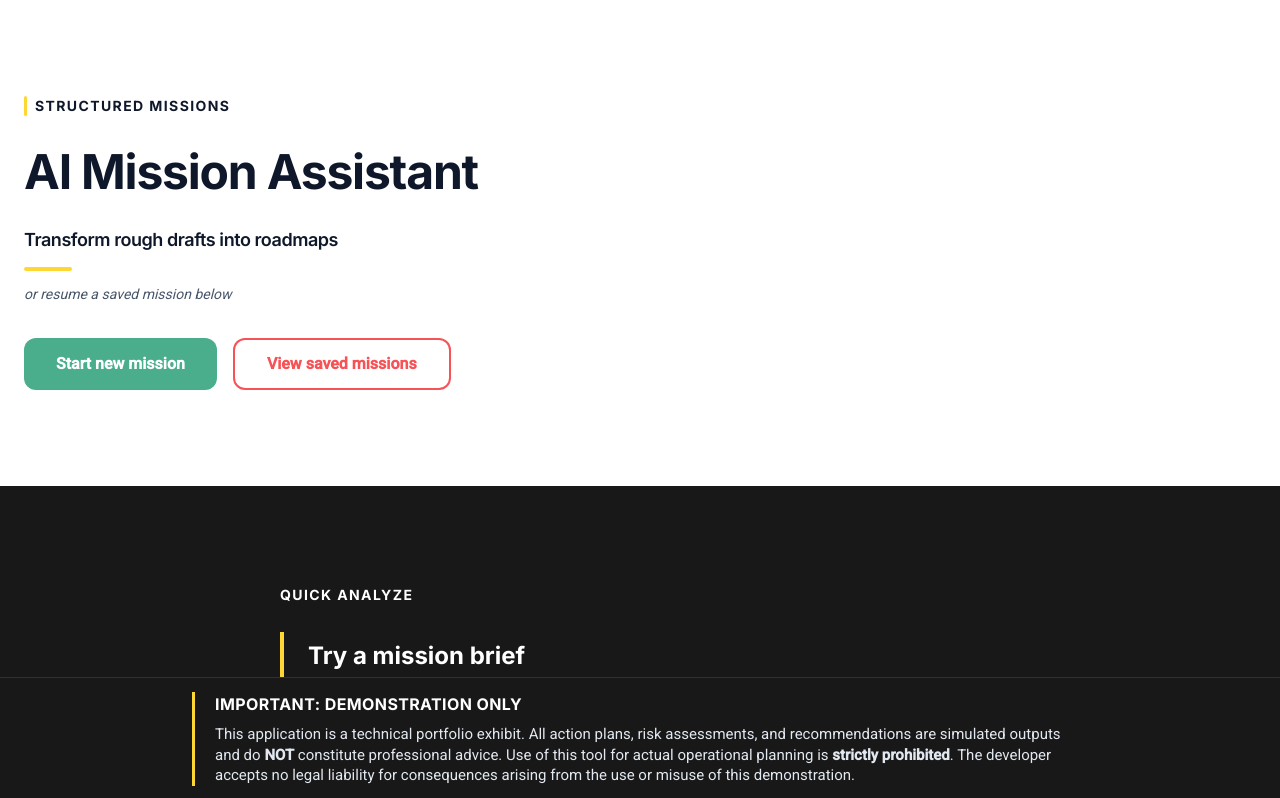
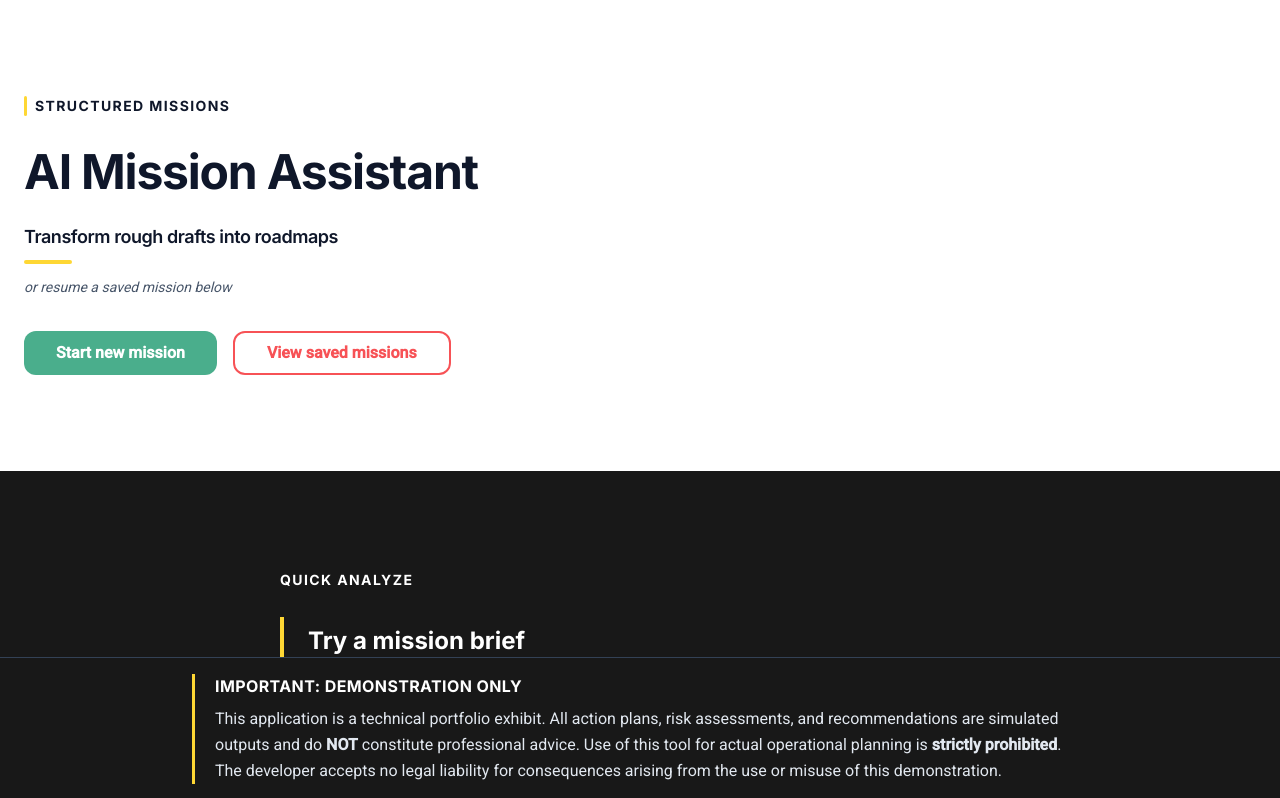
Before and after one commit to sflugum/ai-mission-assistant-demo, a React (Vite) app in the folder frontend/: page / in a window 1280 px wide. Shown: the top 798 px of the page. Built offline with nearby package versions, Linux system fonts and the light colour scheme; no server answers.

Commit message:
Troubleshooting Chrome/Brave showing blurry text on Start/Analyze buttons, in disclaimer, and at Mission Input. Firefox looks ok. Decreased some blur, still needs attention.

```diff
--- a/frontend/index.html
+++ b/frontend/index.html
@@ -1,20 +1,19 @@
 <!doctype html>
 <html lang="en">
+
 <head>
   <meta charset="UTF-8" />
   <meta name="viewport" content="width=device-width, initial-scale=1.0" />
   <title>AI Mission Assistant</title>
   <link rel="preconnect" href="https://fonts.googleapis.com" />
   <link rel="preconnect" href="https://fonts.gstatic.com" crossorigin />
-    <link
-      href="https://fonts.googleapis.com/css2?family=Inter:wght@600;700&family=Roboto:wght@400;500&display=swap"
-      rel="stylesheet"
-    />
+  <link href="https://fonts.googleapis.com/css2?family=Inter:wght@600;700&family=Roboto:wght@400;500&display=swap"
+    rel="stylesheet" />
 </head>
-  <body
-    class="m-0 min-h-screen bg-black p-0 font-sans text-slate-100 antialiased leading-relaxed"
-  >
+
+<body class="m-0 min-h-screen bg-black p-0 font-sans text-slate-100 leading-relaxed">
   <div id="root"></div>
   <script type="module" src="/src/main.jsx"></script>
 </body>
+
 </html>
--- a/frontend/src/App.jsx
+++ b/frontend/src/App.jsx
@@ -13,11 +13,11 @@ export default function App() {
       {/* Skip link targets `#main-content` on each page shell (see LandingPage, ResultsPage, etc.). */}
       <a
         href="#main-content"
-        className="pointer-events-none fixed left-6 top-0 z-[200] block -translate-y-full rounded-lg bg-highlight px-4 py-3 font-sans text-sm font-semibold text-surface opacity-0 ring-2 ring-accent transition-transform transition-opacity motion-reduce:transition-none focus:pointer-events-auto focus:translate-y-4 focus:opacity-100 focus:outline-none focus-visible:outline-none"
+        className="sr-only focus:not-sr-only focus:pointer-events-auto focus:fixed focus:left-6 focus:top-4 focus:z-[200] focus:block focus:rounded-lg focus:bg-highlight focus:px-4 focus:py-3 focus:font-sans focus:text-sm focus:font-semibold focus:text-surface focus:ring-2 focus:ring-accent focus:ring-offset-2 antialiased"
       >
         Skip to main content
       </a>
-      <div className="min-h-screen pb-[13rem] sm:pb-48 md:pb-44">
+      <div className="relative min-h-screen pb-52 sm:pb-48 md:pb-44">
         <Routes>
           <Route path="/" element={<LandingPage />} />
           <Route path="/results" element={<ResultsPage />} />
--- a/frontend/src/components/DemoDisclaimer.jsx
+++ b/frontend/src/components/DemoDisclaimer.jsx
@@ -5,20 +5,20 @@
 export default function DemoDisclaimer() {
   return (
     <aside
-      className="fixed bottom-0 left-0 right-0 z-[100] border-t border-slate-700/60 bg-surface px-4 py-3 sm:px-6 md:py-3.5"
+      className="fixed bottom-0 left-0 right-0 z-[100] border-t border-slate-700 bg-surface px-4 py-4 sm:px-6 md:py-4 antialiased"
       role="note"
       aria-label="Demonstration disclaimer"
     >
-      <div className="mx-auto max-w-4xl max-h-[30vh] overflow-y-auto border-l-[3px] border-accent pl-4 sm:max-h-[28vh] md:max-h-none md:pl-5">
+      <div className="mx-auto max-w-4xl max-h-[16rem] overflow-y-auto border-l-[3px] border-accent pl-4 md:max-h-none md:pl-5">
         <p className="font-heading text-sm font-bold uppercase tracking-wide text-highlight sm:text-base">
           IMPORTANT: DEMONSTRATION ONLY
         </p>
-        <p className="mt-2 font-sans text-sm font-normal leading-relaxed text-slate-200 sm:text-[15px] sm:leading-relaxed md:leading-snug">
+        <p className="mt-2 font-sans text-sm font-normal leading-relaxed text-slate-200 sm:text-sm md:text-base md:leading-relaxed">
           This application is a technical portfolio exhibit. All action plans, risk
           assessments, and recommendations are simulated outputs and do{' '}
-          <strong className="font-bold">NOT</strong> constitute
+          <strong className="font-bold -webkit-font-smoothing: antialiased">NOT</strong> constitute
           professional advice. Use of this tool for actual operational planning is{' '}
-          <strong className="font-bold">strictly prohibited</strong>.
+          <strong className="font-bold -webkit-font-smoothing: antialiased">strictly prohibited</strong>.
           The developer accepts no legal liability for consequences arising from the use
           or misuse of this demonstration.
         </p>
--- a/frontend/src/components/ErrorBoundary.jsx
+++ b/frontend/src/components/ErrorBoundary.jsx
@@ -7,7 +7,7 @@ function Fallback({ resetErrorBoundary }) {
       <button
         type="button"
         onClick={resetErrorBoundary}
-        className="rounded-md bg-slate-700 px-4 py-2 text-sm font-medium text-white transition hover:bg-slate-600 focus:outline-none focus:ring-2 focus:ring-slate-500"
+        className="rounded-md bg-slate-700 px-4 py-2 text-sm font-medium text-white transition hover:bg-slate-600 outline-none focus:outline focus:outline-2 focus:outline-offset-2 focus:outline-slate-300"
       >
         Try Again
       </button>
--- a/frontend/src/components/MissionInput.jsx
+++ b/frontend/src/components/MissionInput.jsx
@@ -1,5 +1,5 @@
 const btnAnalyzeBase =
-  'min-h-[44px] min-w-[44px] rounded-xl bg-primary px-6 py-3 text-base font-semibold text-white transition-colors hover:bg-[#3d997c] active:bg-[#368f72] disabled:opacity-60 focus-visible:outline-none focus-visible:ring-2 focus-visible:ring-accent focus-visible:ring-offset-2 focus-visible:ring-offset-surface'
+  'h-[44px] min-w-[44px] rounded-xl bg-primary px-6 text-base font-semibold text-white antialiased transition-colors hover:bg-[#3d997c] active:bg-[#368f72] disabled:opacity-60 focus-visible:outline-none focus-visible:ring-[3px] focus-visible:ring-accent focus-visible:ring-offset-[3px] focus-visible:ring-offset-white'
 
 export default function MissionInput({
   input,
@@ -16,14 +16,14 @@ export default function MissionInput({
   return (
     <form onSubmit={onSubmit} className="space-y-8">
       <label className="block space-y-6" htmlFor="mission-input">
-        <span className="block font-sans text-base font-bold">
+        <span className="block font-sans text-base font-bold text-highlight -webkit-font-smoothing: antialiased">
           Mission Input
         </span>
         <textarea
           id="mission-input"
           autoComplete="off"
           spellCheck="true"
-          className="w-full min-h-[140px] resize-y rounded-xl border border-slate-600 bg-[#0d0d0d] p-6 font-sans text-base leading-relaxed text-slate-100 outline-none transition-colors focus-visible:border-accent focus-visible:outline-none focus-visible:ring-2 focus-visible:ring-accent focus-visible:ring-offset-2 focus-visible:ring-offset-surface"
+          className="w-full min-h-[140px] resize-y rounded-xl border border-slate-600 bg-[#0d0d0d] p-6 font-sans text-base leading-relaxed text-slate-100 antialiased transition-colors focus-visible:border-accent focus-visible:outline-none focus-visible:ring-[3px] focus-visible:ring-accent focus-visible:ring-offset-[3px] focus-visible:ring-offset-[#0d0d0d]"
           value={input}
           onChange={(e) => onInputChange(e.target.value)}
           placeholder="Paste or type your mission brief…"
@@ -40,7 +40,7 @@ export default function MissionInput({
         </button>
 
         {error ? (
-          <p className="flex-1 rounded-xl border border-slate-600 border-l-accent bg-[#141414] p-6 font-sans text-sm font-medium leading-relaxed text-highlight sm:mt-0 sm:max-w-xl">
+          <p className="flex-1 rounded-xl border border-slate-600 shadow-[inset_3px_0_0_0_#YOUR_ACCENT_HEX] bg-[#141414] p-6 font-sans text-sm font-medium leading-relaxed text-highlight sm:mt-0 sm:max-w-xl antialiased">
             {error}
           </p>
         ) : null}
--- a/frontend/src/components/mission/MissionMarketingHero.tsx
+++ b/frontend/src/components/mission/MissionMarketingHero.tsx
@@ -1,20 +1,20 @@
 import type { ReactNode } from 'react'
 
 const focusRingHero =
-  'focus-visible:outline-none focus-visible:ring-2 focus-visible:ring-accent focus-visible:ring-offset-2 focus-visible:ring-offset-white'
+  'focus-visible:outline-none focus-visible:ring-[3px] focus-visible:ring-accent focus-visible:ring-offset-[3px] focus-visible:ring-offset-white'
 
 /** ≥44px tall tap target (WCAG 2.2 target size advisories where applicable). */
 export const heroBtnPrimaryClass =
-  `inline-flex min-h-[44px] min-w-[44px] items-center justify-center rounded-xl bg-primary px-8 py-3 text-base font-bold text-white transition-colors hover:bg-[#3d997c] active:bg-[#368f72] disabled:pointer-events-none disabled:opacity-60 ${focusRingHero}`
+  `inline-flex h-[44px] min-w-[44px] items-center justify-center rounded-xl bg-primary px-8 text-base font-semibold text-white -webkit-font-smoothing: antialiased transition-colors hover:bg-[#3d997c] active:bg-[#368f72] disabled:pointer-events-none disabled:opacity-60 ${focusRingHero}`
 
 export const heroBtnSecondaryClass =
-  `inline-flex min-h-[44px] min-w-[44px] items-center justify-center rounded-xl border-2 border-secondary bg-white px-8 py-3 text-base font-bold text-secondary transition-colors hover:bg-secondary/10 active:bg-secondary/15 ${focusRingHero}`
+  `inline-flex h-[44px] min-w-[44px] items-center justify-center rounded-xl border-2 border-secondary bg-white px-8 text-base font-semibold text-secondary -webkit-font-smoothing: antialiased transition-colors hover:bg-secondary/10 active:bg-secondary/15 text-highlight ${focusRingHero}`
 
 /** Canonical hero tagline — used on `/` and `/missions` so both stay in sync. */
 export function MarketingHeroTagline() {
   return (
     <div className="space-y-1">
-      <h2 className="font-heading text-lg font-semibold leading-snug tracking-tight text-slate-900">
+      <h2 className="font-heading text-lg font-semibold leading-none tracking-tight text-slate-900">
         Transform rough drafts into roadmaps
       </h2>
       <span
--- a/frontend/src/components/mission/MissionSelector.tsx
+++ b/frontend/src/components/mission/MissionSelector.tsx
@@ -14,10 +14,10 @@ import {
 } from './MissionMarketingHero'
 
 const btnResumeCard =
-  'inline-flex min-h-[44px] min-w-[44px] items-center justify-center rounded-xl border-2 border-primary bg-white px-4 py-2 text-sm font-semibold text-primary transition-colors hover:bg-primary/10 active:bg-primary/15 focus-visible:outline-none focus-visible:ring-2 focus-visible:ring-accent focus-visible:ring-offset-2 focus-visible:ring-offset-white'
+  'inline-flex min-h-[44px] min-w-[44px] items-center justify-center rounded-xl border-2 border-primary bg-white px-4 py-2 text-sm font-semibold text-primary transition-colors hover:bg-primary/10 active:bg-primary/15 outline-none focus-visible:outline focus-visible:outline-[3px] focus-visible:outline-accent focus-visible:outline-offset-[3px]'
 
 const btnDeleteCard =
-  'inline-flex min-h-[44px] min-w-[44px] items-center justify-center rounded-xl border-2 border-secondary bg-white px-4 py-2 text-sm font-semibold text-secondary transition-colors hover:bg-secondary/10 active:bg-secondary/15 disabled:pointer-events-none disabled:opacity-50 focus-visible:outline-none focus-visible:ring-2 focus-visible:ring-accent focus-visible:ring-offset-2 focus-visible:ring-offset-white'
+  'inline-flex min-h-[44px] min-w-[44px] items-center justify-center rounded-xl border-2 border-secondary bg-white px-4 py-2 text-sm font-semibold text-secondary transition-colors hover:bg-secondary/10 active:bg-secondary/15 disabled:pointer-events-none disabled:opacity-50 outline-none focus-visible:outline focus-visible:outline-[3px] focus-visible:outline-accent focus-visible:outline-offset-[3px]'
 
 function formatUpdatedAt(iso: string): string {
   try {
--- a/frontend/tailwind.config.js
+++ b/frontend/tailwind.config.js
@@ -1,5 +1,5 @@
 /** @type {import('tailwindcss').Config}
- * Tokens: surface #181818, primary #4aae8c, secondary #f75256, accent #fed734, highlight #fff.
+ * Tokens: surface #181818, primary #4aae8c, secondary #f75256, accent #fed734, highlight #ffffff.
  */
 export default {
   content: ['./index.html', './src/**/*.{js,jsx,ts,tsx}'],
```
Also changed, not shown: frontend/src/index.css (line endings or trailing spaces). Lines whose indentation alone changed are shown as unchanged.
